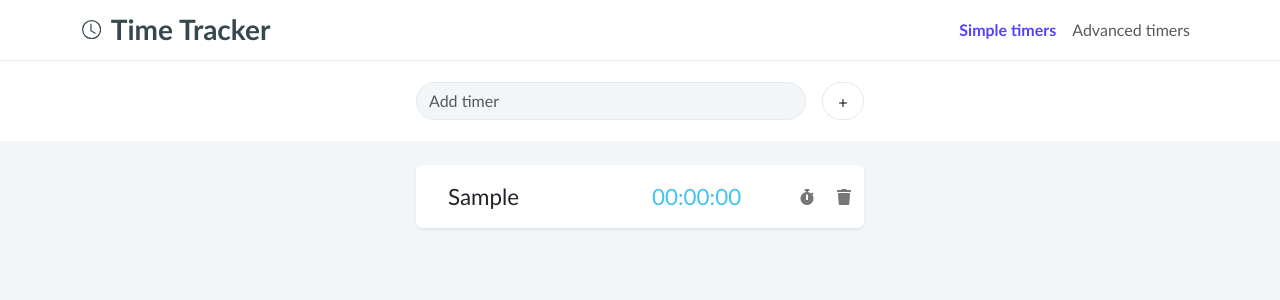
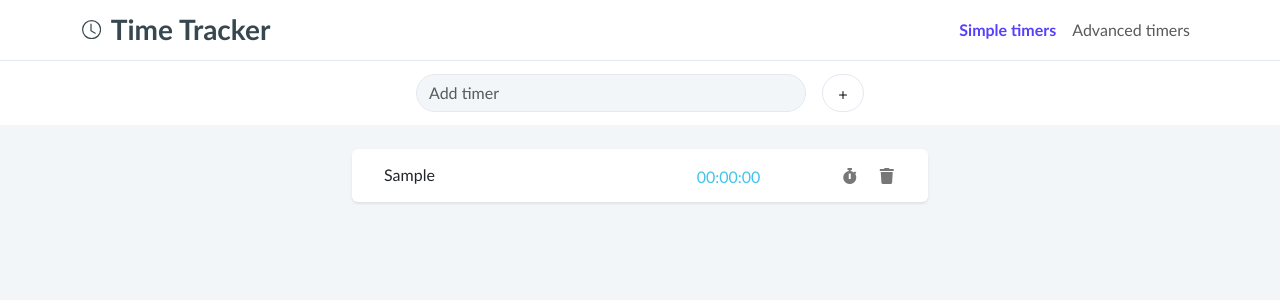
Before and after one commit to BSkura98/TimeTracker, a React (Create React App) app: page /timers in a window 1280 px wide. Both pictures are taken after typing "Sample" into the empty fields and a click on the button 843 px from the left and 100 px from the top of the page. Shown: the top 300 px of the page. Built offline with nearby package versions, Linux system fonts and the light colour scheme.

Commit message:
Update simple timers look

```diff
--- a/src/pages/Timers/Form/style.scss
+++ b/src/pages/Timers/Form/style.scss
@@ -1,3 +1,13 @@
+@import "./../../../styles/colors";
+
+form {
+  min-height: 4rem;
+  display: flex;
+  justify-content: center;
+  align-items: center;
+  background-color: $backgroundPrimary;
+}
+
 .add-timer-form-stack {
   width: 28rem;
 }
--- a/src/pages/Timers/Timer/Timer.js
+++ b/src/pages/Timers/Timer/Timer.js
@@ -39,7 +39,7 @@ const Timer = ({ timer }) => {
       <Card.Body className="p-2" style={{ width: "100%" }}>
         <Container>
           <Row>
-            <Col xs={6}>
+            <Col xs={7}>
               <Form.Control
                 value={timer.name}
                 plaintext
@@ -50,8 +50,8 @@ const Timer = ({ timer }) => {
                 }
               />
             </Col>
-            <Col xs={4} className="timer-time">
-              {getTimerTime()}
+            <Col xs={3}>
+              <span className="timer-time">{getTimerTime()}</span>
             </Col>
             <Col xs={2}>
               <ButtonGroup>
--- a/src/pages/Timers/Timer/style.scss
+++ b/src/pages/Timers/Timer/style.scss
@@ -9,7 +9,6 @@
   justify-content: space-between;
   align-items: center;
   transition: all 1s ease;
-  max-width: 28rem;
   margin-left: auto;
   margin-right: auto;
   color: $textPrimary;
@@ -28,4 +27,8 @@
   .row {
     align-items: center;
   }
+
+  input {
+    padding: 0;
+  }
 }
--- a/src/pages/Timers/TimerList/TimerList.js
+++ b/src/pages/Timers/TimerList/TimerList.js
@@ -29,7 +29,7 @@ const TimerList = () => {
   }, [dispatch, state.currentTimer?.id]);
 
   return (
-    <Container className="timer-list">
+    <Container className="timer-list" fluid="md">
       <Col>
         {state.timers?.map((timer) => (
           <Row>
--- a/src/pages/Timers/TimerList/style.scss
+++ b/src/pages/Timers/TimerList/style.scss
@@ -1,3 +1,4 @@
 .timer-list {
   margin-top: 1rem;
+  max-width: 36rem;
 }
--- a/src/pages/Timers/style.scss
+++ b/src/pages/Timers/style.scss
@@ -1,12 +1,4 @@
 @import "./../../styles/colors";
-
-form {
-  min-height: 5rem;
-  display: flex;
-  justify-content: center;
-  align-items: center;
-  background-color: $backgroundPrimary;
-}
 
 form input,
 form button {
--- a/src/styles/_typography.scss
+++ b/src/styles/_typography.scss
@@ -7,9 +7,15 @@ h4,
 h5,
 h6,
 span,
-div {
+div,
+input {
   color: $textPrimary;
   font-family: "Trebuchet MS", serif, -apple-system, BlinkMacSystemFont,
     "Segoe UI", "Roboto", "Oxygen", "Ubuntu", "Cantarell", "Fira Sans",
     "Droid Sans", "Helvetica Neue", sans-serif;
 }
+
+span,
+input {
+  font-size: 1rem;
+}
```
